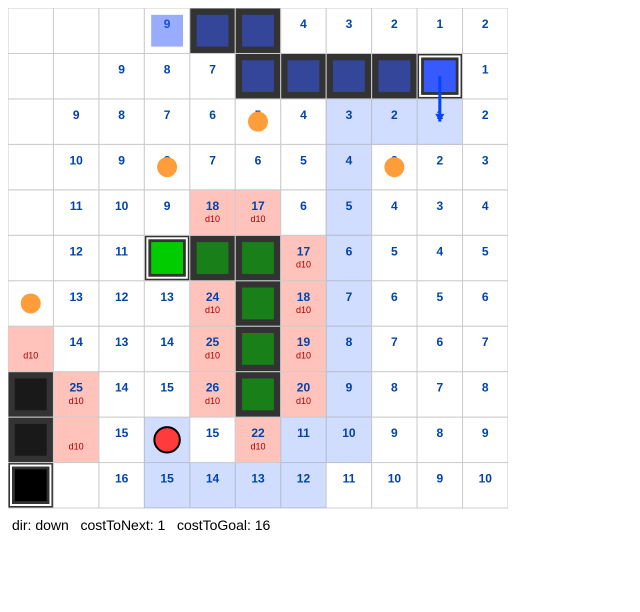
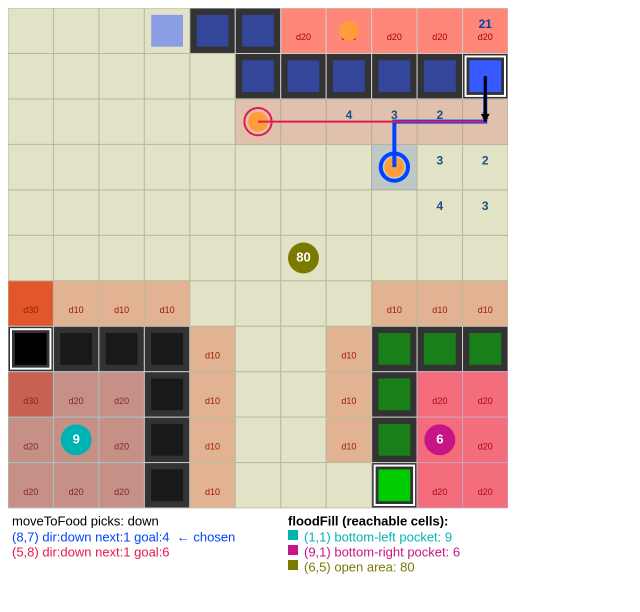
Before and after one commit to michelleenos/mish-battlesnake, a website with bundled scripts: page visual/index.html in a window 1280 px wide. Shown: the whole page, without its empty margins (0-640 px from the left). Built offline with nearby package versions, Linux system fonts and the light colour scheme.

Commit message:
flood fill implementation

```diff
--- /dev/null
+++ b/snek-codez/floodfill.ts
@@ -0,0 +1,25 @@
+import type { Coord } from '../types'
+import { BattleMap } from './graph.js'
+import { coordToKey, type NodeKey } from './utils.js'
+
+export function floodFillCells(map: BattleMap, coord: Coord) {
+    const visited = new Set<NodeKey>()
+
+    const checkCoord = (c: Coord) => {
+        if (visited.has(coordToKey(c))) return
+        visited.add(coordToKey(c))
+
+        const neighbors = map.neighbors(c)
+        neighbors.forEach((neighbor) => {
+            checkCoord(neighbor)
+        })
+    }
+
+    checkCoord(coord)
+
+    return visited
+}
+
+export function floodFill(map: BattleMap, coord: Coord) {
+    return floodFillCells(map, coord).size
+}
--- a/snek-codez/graph.ts
+++ b/snek-codez/graph.ts
@@ -74,4 +74,17 @@ export class BattleMap extends MapGraph<WeightedCell> {
                 return this.has(n) && !this.get(n).blocked
             })
     }
+
+    getAll() {
+        const results: Coord[] = []
+
+        for (let x = 0; x < this.width; x++) {
+            for (let y = 0; y < this.height; y++) {
+                const coord = { x, y }
+                if (!this.get(coord).blocked) results.push(coord)
+            }
+        }
+
+        return results
+    }
 }
--- a/snek-codez/snek.ts
+++ b/snek-codez/snek.ts
@@ -1,5 +1,6 @@
 import type { Battlesnake, Coord, GameState } from '../types'
 import { aStar, type AStarResult } from './astar.js'
+import { floodFill } from './floodfill.js'
 import { BattleMap } from './graph.js'
 import { dirs, cellsEqual } from './utils.js'
 
@@ -81,6 +82,23 @@ export function buildMap(state: GameState) {
         }
     }
 
+    const allCells = map.getAll()
+    const allFloodFills: { coord: Coord; fill: number }[] = []
+    let min = Infinity
+    let max = -Infinity
+    allCells.forEach((coord) => {
+        const fill = floodFill(map, coord)
+        allFloodFills.push({ coord, fill })
+        if (fill < min) min = fill
+        if (fill > max) max = fill
+    })
+    const mid = (max - min) / 2 + min
+    allFloodFills.forEach(({ coord, fill }) => {
+        if (fill < mid) {
+            map.setDanger(coord, 20)
+        }
+    })
+
     return map
 }
 
@@ -129,13 +147,18 @@ function attackWeakerSneks(state: GameState, map: BattleMap) {
     return validResults[0].dir
 }
 
-function moveToFood(state: GameState, map: BattleMap) {
+export function moveToFood(state: GameState, map: BattleMap) {
     const nearestFood = getClosestFoods(state, map)
     if (nearestFood.length === 0) return null
 
     const pathResults = nearestFood.map((f) => aStar(map, state.you.head, f))
     const validResults = pathResults.filter((r) => r !== null && r.costToNext < 3) as AStarResult[]
-    validResults.sort((a, b) => a.costToGoal - b.costToGoal)
+    validResults.sort((a, b) => {
+        // const fillA = floodFill(map, dirs[a.dir](state.you.head))
+        // const fillB = floodFill(map, dirs[b.dir](state.you.head))
+        // if (fillA < fillB )
+        return a.costToGoal - b.costToGoal
+    })
 
     if (validResults.length === 0) return null
 
@@ -173,8 +196,6 @@ export function getMove(state: GameState) {
         return toTail
     }
 
-    // const toTail = move
-
     console.log(`couldn't find a path to food, defaulting to safest moves`)
     const moves = getMovesFromMap(map, state.you)
     const movesStrings = (Object.keys(moves) as (keyof typeof moves)[]).filter((key) => moves[key])
--- a/visual/stuff.ts
+++ b/visual/visuals.ts
@@ -1,7 +1,11 @@
-import { aStar } from '../snek-codez/astar.js'
-import { buildMap } from '../snek-codez/snek.js'
+import { aStar, type AStarResult } from '../snek-codez/astar.js'
+import { floodFillCells } from '../snek-codez/floodfill.js'
+import { buildMap, getClosestFoods, moveToFood } from '../snek-codez/snek.js'
 import { dirs } from '../snek-codez/utils.js'
-import type { GameState } from '../types'
+import type { Coord, GameState } from '../types.js'
+
+// script to visualize the results of a* algorithm, for debugging purposes
+// ai wrote this part, mostly. it did not write my snake code!
 
 const sampleState: GameState = {
     game: {
@@ -42,6 +46,10 @@ const sampleState: GameState = {
                 health: 92,
                 body: [
                     {
+                        x: 10,
+                        y: 9,
+                    },
+                    {
                         x: 9,
                         y: 9,
                     },
@@ -72,10 +80,10 @@ const sampleState: GameState = {
                     { x: 3, y: 10 },
                 ],
                 head: {
-                    x: 9,
+                    x: 10,
                     y: 9,
                 },
-                length: 8,
+                length: 9,
                 shout: '',
                 // squad: '',
                 customizations: {
@@ -89,35 +97,19 @@ const sampleState: GameState = {
                 name: 'Hungry Bot',
                 latency: '1',
                 health: 98,
+                // curled into the bottom-right corner to seal off a 6-cell pocket
+                // (x:9-10, y:0-2)
                 body: [
-                    {
-                        x: 3,
-                        y: 5,
-                    },
-                    {
-                        x: 4,
-                        y: 5,
-                    },
-                    {
-                        x: 5,
-                        y: 5,
-                    },
-                    {
-                        x: 5,
-                        y: 4,
-                    },
-                    {
-                        x: 5,
-                        y: 3,
-                    },
-                    {
-                        x: 5,
-                        y: 2,
-                    },
+                    { x: 8, y: 0 },
+                    { x: 8, y: 1 },
+                    { x: 8, y: 2 },
+                    { x: 8, y: 3 },
+                    { x: 9, y: 3 },
+                    { x: 10, y: 3 },
                 ],
                 head: {
-                    x: 3,
-                    y: 5,
+                    x: 8,
+                    y: 0,
                 },
                 length: 6,
                 shout: '',
@@ -134,24 +126,22 @@ const sampleState: GameState = {
                 latency: '1',
                 health: 90,
                 body: [
-                    {
-                        x: 0,
-                        y: 0,
-                    },
-                    {
-                        x: 0,
-                        y: 1,
-                    },
-                    {
-                        x: 0,
-                        y: 2,
-                    },
+                    // { x: 0, y: 0 },
+                    // { x: 0, y: 1 },
+                    // { x: 0, y: 2 },
+                    { x: 0, y: 3 },
+                    { x: 1, y: 3 },
+                    { x: 2, y: 3 },
+                    { x: 3, y: 3 },
+                    { x: 3, y: 2 },
+                    { x: 3, y: 1 },
+                    { x: 3, y: 0 },
                 ],
                 head: {
                     x: 0,
-                    y: 0,
+                    y: 3,
                 },
-                length: 3,
+                length: 7,
                 shout: '',
                 // squad: '',
                 customizations: {
@@ -163,12 +153,8 @@ const sampleState: GameState = {
         ],
         food: [
             {
-                x: 0,
-                y: 4,
-            },
-            {
-                x: 3,
-                y: 7,
+                x: 7,
+                y: 10,
             },
             {
                 x: 8,
@@ -187,6 +173,10 @@ const sampleState: GameState = {
         latency: '88',
         health: 92,
         body: [
+            {
+                x: 10,
+                y: 9,
+            },
             {
                 x: 9,
                 y: 9,
@@ -221,7 +211,7 @@ const sampleState: GameState = {
             },
         ],
         head: {
-            x: 9,
+            x: 10,
             y: 9,
         },
         length: 8,
@@ -243,7 +233,7 @@ document.body.appendChild(canvas)
 const W = 500
 const H = 500
 
-const PAD_BOTTOM = 30 // room for the result summary text
+const PAD_BOTTOM = 80 // room for the result summary text (one line per candidate food)
 canvas.width = W * 2
 canvas.height = (H + PAD_BOTTOM) * 2
 canvas.style.width = `${W}px`
@@ -263,9 +253,36 @@ const cx = (x: number) => px(x) + cellW / 2
 const cy = (y: number) => py(y) + cellH / 2
 
 const map = buildMap(state)
-// head is at (9,9); path to the far corner instead of the nearest food
-const goal = { x: 3, y: 1 }
-const aStarResult = aStar(map, state.you.head, goal)
+
+// mirror what moveToFood does: take the closest foods and A* to each of them
+const targetFoods = getClosestFoods(state, map)
+const foodResults = targetFoods
+    .map((food) => ({ food, result: aStar(map, state.you.head, food) }))
+    .filter((fr): fr is { food: Coord; result: AStarResult } => fr.result !== null)
+
+// replicate moveToFood's selection so we can highlight the winning path/costMap
+const rankedResults = [...foodResults]
+    .filter((fr) => fr.result.costToNext < 3)
+    .sort((a, b) => a.result.costToGoal - b.result.costToGoal)
+const chosen = rankedResults[0] ?? null
+
+// the direction moveToFood actually returns
+const chosenDir = moveToFood(state, map)
+
+// a distinct color per candidate food/path
+const pathColors = ['#0044ff', '#e6194b', '#3cb44b', '#f58231', '#911eb4']
+const colorFor = (i: number) => pathColors[i % pathColors.length]
+
+// flood fill seeds: a couple sit inside the sealed corner pockets, one in open space
+const fillSeeds: { at: Coord; color: string; label: string }[] = [
+    { at: { x: 1, y: 1 }, color: '#00b3b3', label: 'bottom-left pocket' },
+    { at: { x: 9, y: 1 }, color: '#c71585', label: 'bottom-right pocket' },
+    { at: { x: 6, y: 5 }, color: '#7a7a00', label: 'open area' },
+]
+const fillResults = fillSeeds.map((seed) => ({
+    ...seed,
+    cells: floodFillCells(map, seed.at),
+}))
 
 // color a cell by its danger weight: 0 = white, higher = deeper red
 const dangerColor = (danger: number) => {
@@ -276,9 +293,15 @@ const dangerColor = (danger: number) => {
     return `rgb(255, ${g}, ${b})`
 }
 
-// cells that lie on the chosen path, for highlighting
-const pathKeys = new Set((aStarResult?.path ?? []).map((c) => `${c.x}-${c.y}`))
-const costMap = aStarResult?.costMap
+// map each cell on a candidate path to the color of that path (later foods win ties,
+// but the winning path is redrawn on top afterwards so it stays visible)
+const pathCellColor = new Map<string, string>()
+foodResults.forEach((fr, i) => {
+    fr.result.path.forEach((c) => pathCellColor.set(`${c.x}-${c.y}`, colorFor(i)))
+})
+
+// overlay the aStar cost numbers from the winning path's costMap
+const costMap = chosen?.result.costMap
 
 // 1. draw each cell shaded by danger weight; overlay the aStar cost from costMap
 ctx.textAlign = 'center'
@@ -287,17 +310,19 @@ for (let x = 0; x < width; x++) {
     for (let y = 0; y < height; y++) {
         const cell = map.get({ x, y })
         const danger = cell.danger || 0
-        const onPath = pathKeys.has(`${x}-${y}`)
+        const pathColor = pathCellColor.get(`${x}-${y}`)
 
         ctx.fillStyle = cell.blocked ? '#333333' : dangerColor(danger)
         ctx.fillRect(px(x), py(y), cellW, cellH)
         ctx.strokeStyle = '#cccccc'
         ctx.strokeRect(px(x), py(y), cellW, cellH)
 
-        // tint cells that A* chose as the path
-        if (onPath) {
-            ctx.fillStyle = 'rgba(0, 68, 255, 0.18)'
+        // tint cells that lie on one of the candidate food paths
+        if (pathColor) {
+            ctx.globalAlpha = 0.18
+            ctx.fillStyle = pathColor
             ctx.fillRect(px(x), py(y), cellW, cellH)
+            ctx.globalAlpha = 1
         }
 
         if (cell.blocked) continue
@@ -318,6 +343,27 @@ for (let x = 0; x < width; x++) {
         }
     }
 }
+
+// 1b. overlay each flood fill region: hatch its reachable cells in the seed's color
+//     and mark the seed cell with the reachable-cell count
+fillResults.forEach(({ at, color, cells }) => {
+    ctx.fillStyle = color
+    ctx.globalAlpha = 0.22
+    cells.forEach((key) => {
+        const [fx, fy] = key.split('-').map(Number)
+        ctx.fillRect(px(fx), py(fy), cellW, cellH)
+    })
+    ctx.globalAlpha = 1
+
+    // seed marker + count
+    ctx.beginPath()
+    ctx.arc(cx(at.x), cy(at.y), cellW * 0.34, 0, Math.PI * 2)
+    ctx.fillStyle = color
+    ctx.fill()
+    ctx.fillStyle = '#ffffff'
+    ctx.font = 'bold 13px sans-serif'
+    ctx.fillText(String(cells.size), cx(at.x), cy(at.y))
+})
 
 // 2. draw snake bodies using each snake's color, with heads outlined
 state.board.snakes.forEach((snek) => {
@@ -343,28 +389,40 @@ state.board.food.forEach((f) => {
     ctx.fill()
 })
 
-// 3b. draw the goal we're pathing to
-ctx.beginPath()
-ctx.arc(cx(goal.x), cy(goal.y), cellW * 0.28, 0, Math.PI * 2)
-ctx.fillStyle = '#ff3b3b'
-ctx.fill()
-ctx.strokeStyle = '#000000'
-ctx.lineWidth = 2
-ctx.stroke()
+// 3b. draw the full A* path to each candidate food as a colored line,
+//     and ring each target food in its path color (thicker for the chosen one)
+const head = state.you.head
+foodResults.forEach((fr, i) => {
+    const color = colorFor(i)
+    const isChosen = chosen?.food === fr.food
+
+    // line from head through every cell on the path
+    ctx.strokeStyle = color
+    ctx.lineWidth = isChosen ? 4 : 2
+    ctx.beginPath()
+    ctx.moveTo(cx(head.x), cy(head.y))
+    fr.result.path.forEach((c) => ctx.lineTo(cx(c.x), cy(c.y)))
+    ctx.stroke()
+
+    // ring the target food
+    ctx.beginPath()
+    ctx.arc(cx(fr.food.x), cy(fr.food.y), cellW * 0.3, 0, Math.PI * 2)
+    ctx.strokeStyle = color
+    ctx.lineWidth = isChosen ? 4 : 2
+    ctx.stroke()
+})
 ctx.lineWidth = 1
 
-// 4. draw the aStar result: an arrow from our head in the chosen direction
-if (aStarResult) {
-    const { dir, costToNext, costToGoal } = aStarResult
-    const head = state.you.head
-    const delta = dirs[dir](head)
+// 4. draw the move moveToFood actually returns: an arrow from our head
+if (chosenDir) {
+    const delta = dirs[chosenDir](head)
     const fromX = cx(head.x)
     const fromY = cy(head.y)
     const toX = cx(delta.x)
     const toY = cy(delta.y)
 
-    ctx.strokeStyle = '#0044ff'
-    ctx.fillStyle = '#0044ff'
+    ctx.strokeStyle = '#000000'
+    ctx.fillStyle = '#000000'
     ctx.lineWidth = 3
     ctx.beginPath()
     ctx.moveTo(fromX, fromY)
@@ -381,15 +439,37 @@ if (aStarResult) {
     ctx.closePath()
     ctx.fill()
     ctx.lineWidth = 1
+}
 
-    // result summary text below the board
+// 5. result summary text below the board: one line per candidate food
+ctx.textAlign = 'left'
+ctx.font = '13px sans-serif'
+if (foodResults.length === 0) {
     ctx.fillStyle = '#000000'
-    ctx.textAlign = 'left'
-    ctx.font = '14px sans-serif'
-    ctx.fillText(`dir: ${dir}   costToNext: ${costToNext}   costToGoal: ${costToGoal}`, 4, H + 18)
+    ctx.fillText('moveToFood found no reachable food', 4, H + 16)
 } else {
     ctx.fillStyle = '#000000'
-    ctx.textAlign = 'left'
-    ctx.font = '14px sans-serif'
-    ctx.fillText('aStar found no path to the target food', 4, H + 18)
+    ctx.fillText(`moveToFood picks: ${chosenDir ?? 'none'}`, 4, H + 14)
+    foodResults.forEach((fr, i) => {
+        const { dir, costToNext, costToGoal } = fr.result
+        const chosenMark = chosen?.food === fr.food ? '  ← chosen' : ''
+        ctx.fillStyle = colorFor(i)
+        ctx.fillText(
+            `(${fr.food.x},${fr.food.y}) dir:${dir} next:${costToNext} goal:${costToGoal}${chosenMark}`,
+            4,
+            H + 30 + i * 15,
+        )
+    })
 }
+
+// 6. flood fill legend on the right side of the summary strip
+const legendX = W - 220
+ctx.fillStyle = '#000000'
+ctx.font = 'bold 13px sans-serif'
+ctx.fillText('floodFill (reachable cells):', legendX, H + 14)
+ctx.font = '13px sans-serif'
+fillResults.forEach(({ color, label, cells, at }, i) => {
+    ctx.fillStyle = color
+    ctx.fillRect(legendX, H + 22 + i * 15, 10, 10)
+    ctx.fillText(`(${at.x},${at.y}) ${label}: ${cells.size}`, legendX + 16, H + 30 + i * 15)
+})
```
Also changed, not shown: visual/index.html (+1 -1 lines), README.md, dist/snek-codez/floodfill.js (added), dist/snek-codez/graph.js, dist/snek-codez/snek.js, dist/visual/visuals.js (added), 4 other files.
